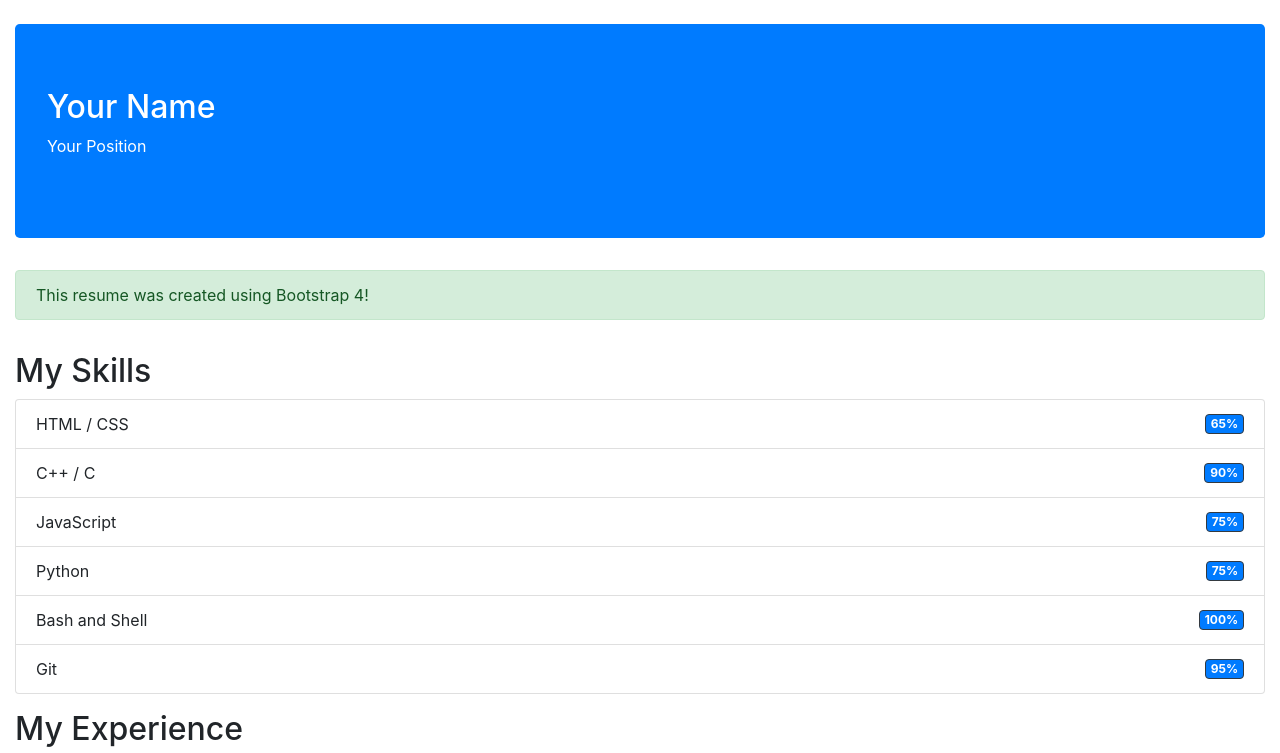
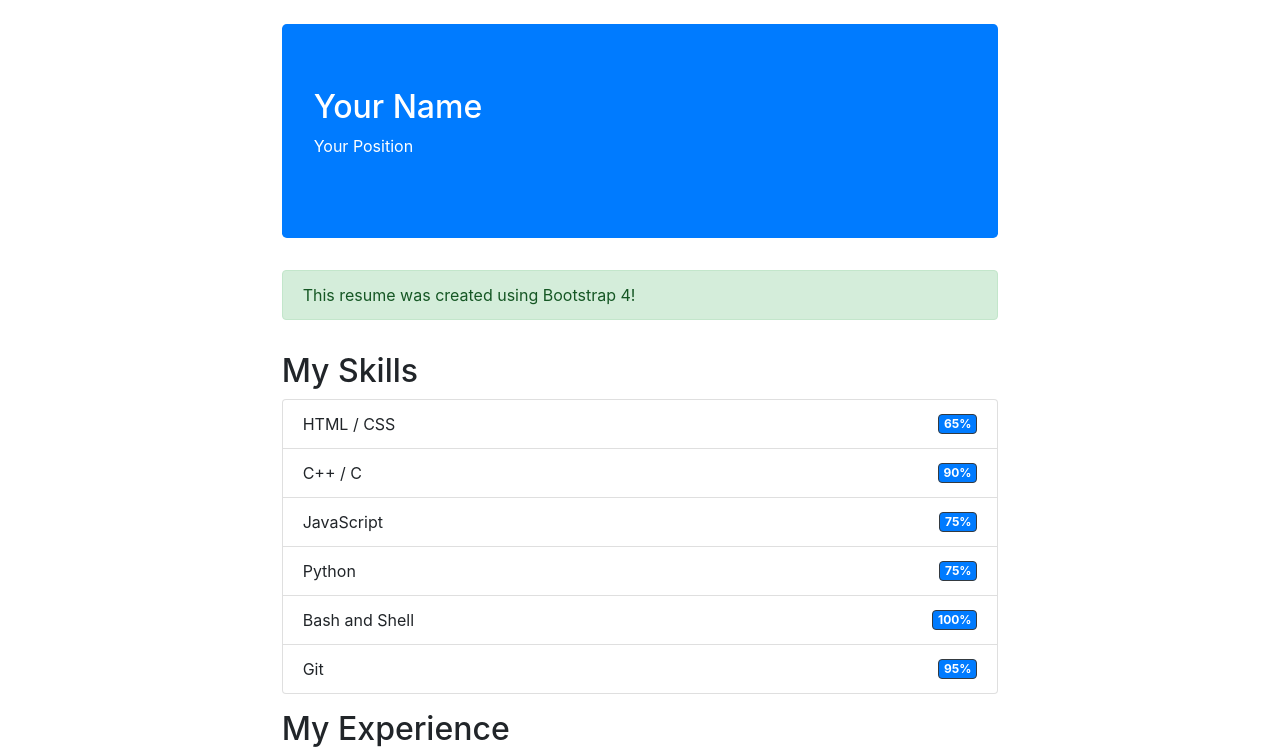
Before and after one commit to SEKCJ/Bootstrap-Resume, a plain HTML site: page index.html in a window 1280 px wide. Shown: the top 753 px of the page. Drawn offline with nearby package versions, Linux system fonts and the light colour scheme.

Commit message:
Fixed breakpoints

```diff
--- a/index.html
+++ b/index.html
@@ -12,7 +12,7 @@
 
 <body>
 
-    <div class="container col-md">
+    <div class="container col-xl-7 col-sm">
 
         <div class="jumbotron bg-primary text-white mt-4">
             <h2>Your Name</h2>
```
